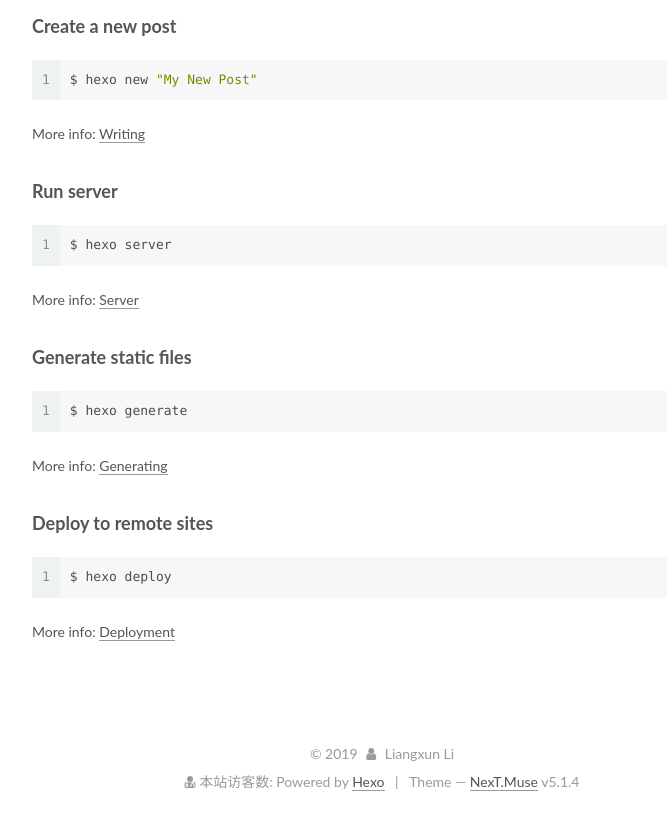
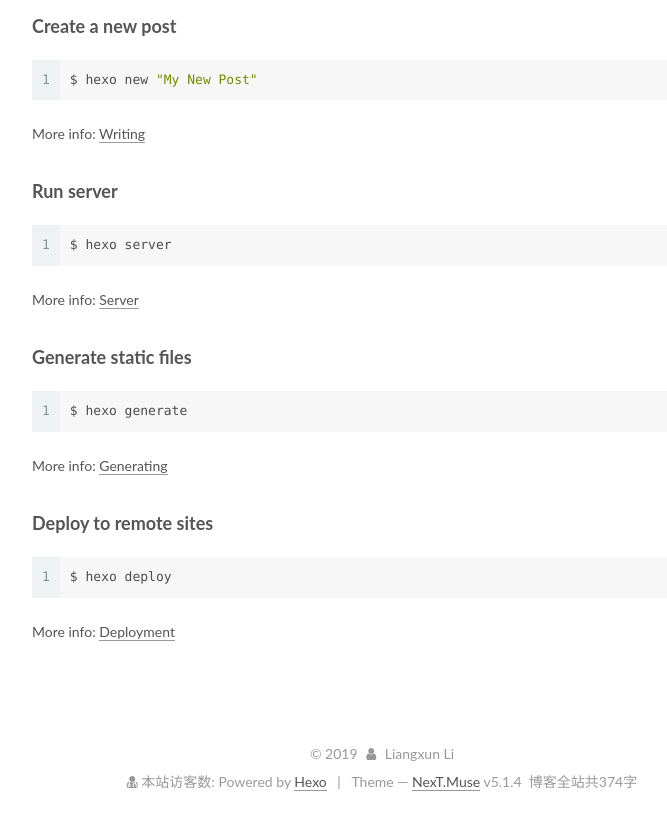
Before and after one commit to liangxun/liangxun.github.io, a plain HTML site: page index.html in a window 1280 px wide. Shown: the part 2099-2915 px from the top of the page, without its empty margins (258-925 px from the left). Drawn offline with nearby package versions, Linux system fonts and the light colour scheme; some packages are replaced by stand-ins of ours; a script that the page names is missing.

Commit message:
Site updated: 2019-05-26 20:59:00

```diff
--- a/index.html
+++ b/index.html
@@ -606,6 +606,11 @@ loss_{log}(z) = log(1 + exp(-z))</script><h2 id="回归类任务的损失函数"
 
 
 
+<div class="theme-info">
+  <div class="powered-by"></div>
+  <span class="post-count">博客全站共374字</span>
+</div>
+
 
 
 
```
Also changed, not shown: 2019/05/10/hello-world/index.html (+5 -0 lines), 2019/05/10/hello/index.html (+5 -0 lines), archives/2019/05/index.html (+5 -0 lines), archives/2019/index.html (+5 -0 lines), archives/index.html (+5 -0 lines).
